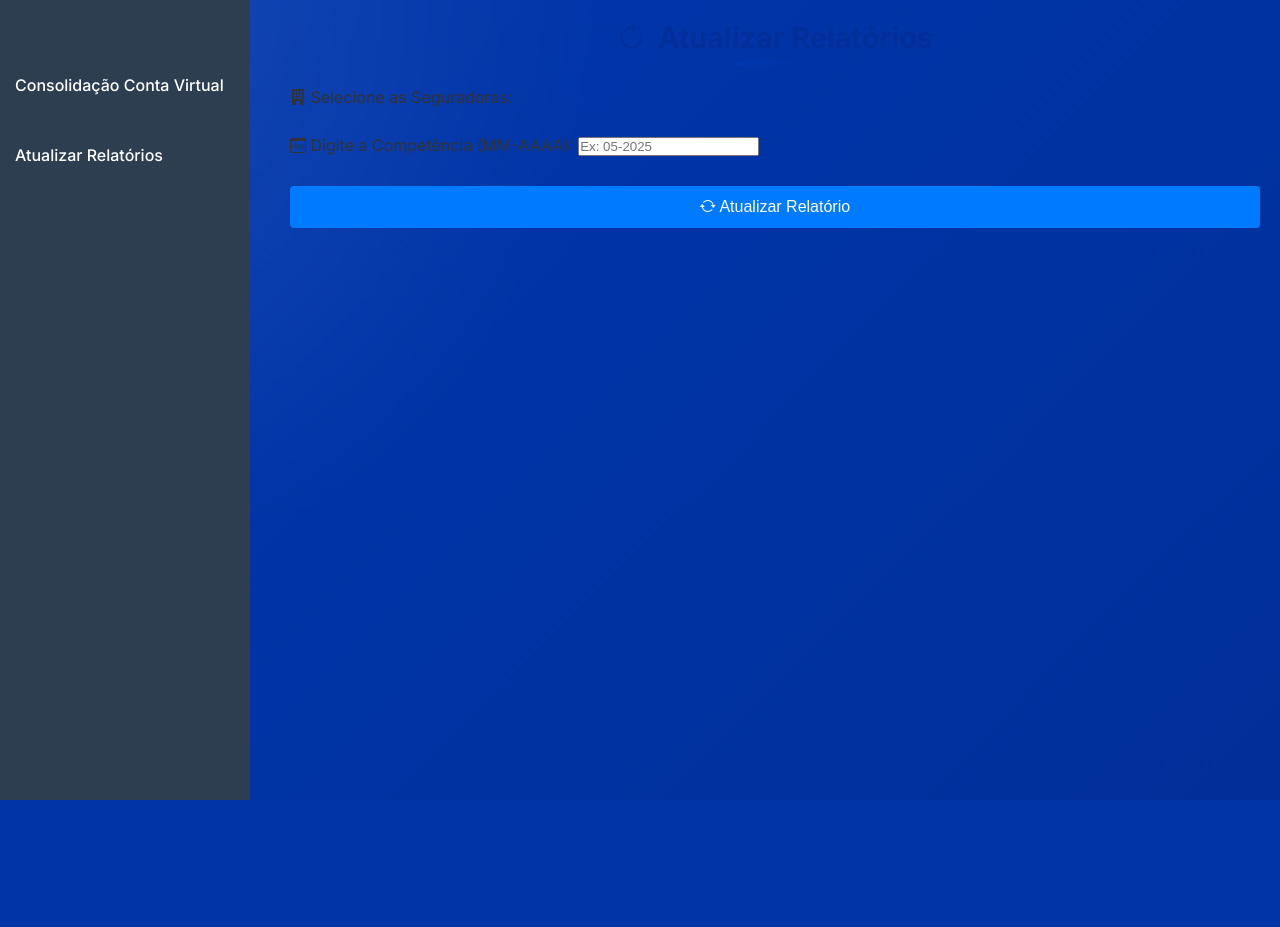
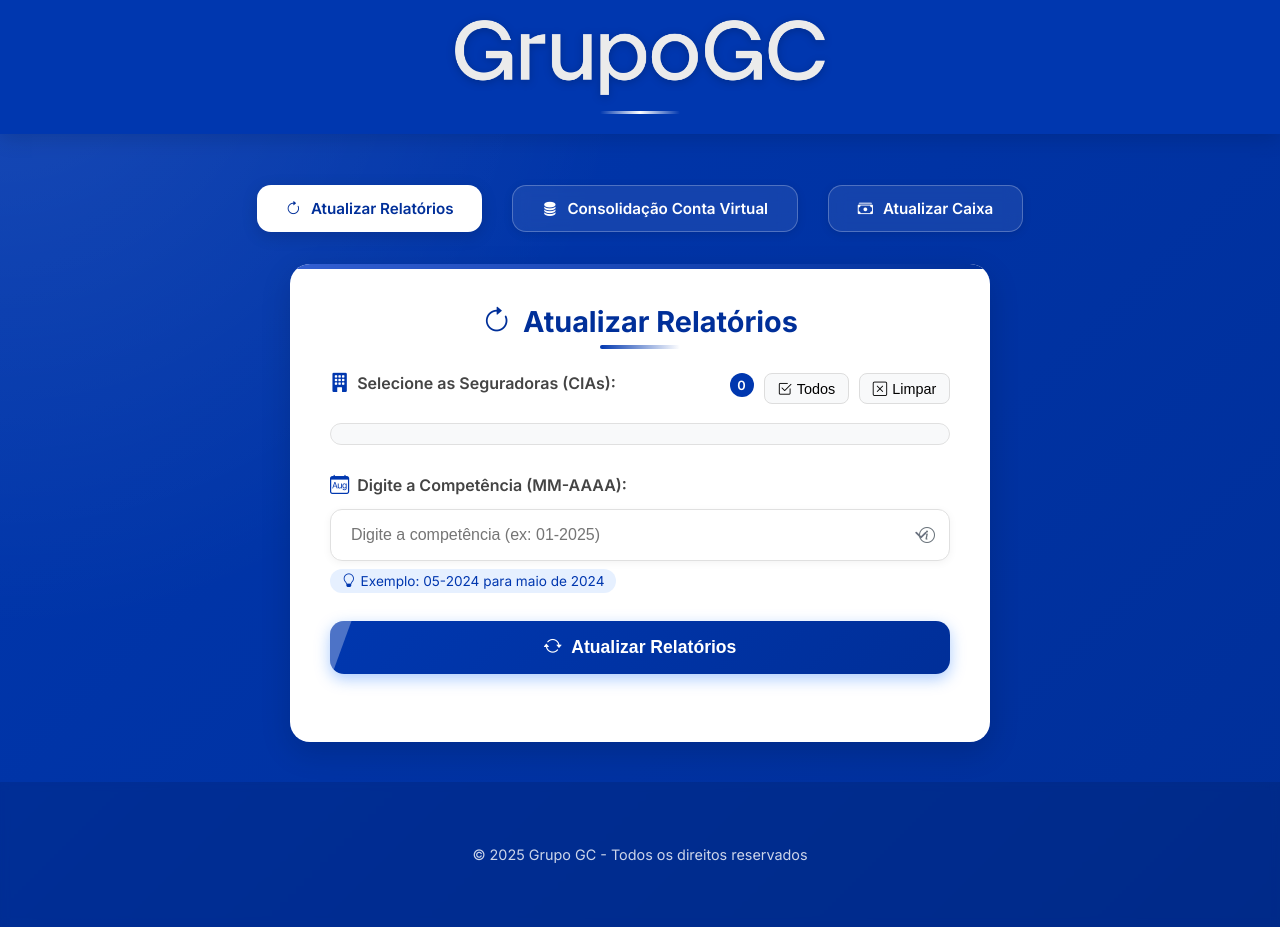
Before and after one commit to bruno-cassio/extrado_based, a Django app: page /atualizar-relatorios/ in a window 1280 px wide. Before the commit the page ends 800 px from the top, so only its background shows below. Run offline with Django 5.2, Linux system fonts and the light colour scheme.

Commit message:
base1dba

```diff
--- /dev/null
+++ b/extrato_app/extrato_app/static/extrato_app/js/atualizar_relatorios.js
@@ -0,0 +1,60 @@
+document.addEventListener("DOMContentLoaded", () => {
+  const ciaItems = document.querySelectorAll(".cia-item");
+  const selectedCount = document.getElementById("selected-count");
+  const ciasSelectedInput = document.getElementById("cias-selected");
+  const selectAllBtn = document.getElementById("select-all");
+  const deselectAllBtn = document.getElementById("deselect-all");
+  const form = document.querySelector("form");
+
+  let selectedCias = [];
+
+  function updateSelections() {
+    if (selectedCount) selectedCount.textContent = selectedCias.length;
+    if (ciasSelectedInput) ciasSelectedInput.value = JSON.stringify(selectedCias);
+    ciaItems.forEach(item => {
+      const ciaName = item.dataset.cia;
+      item.classList.toggle("selected", selectedCias.includes(ciaName));
+    });
+  }
+
+  ciaItems.forEach(item => {
+    item.addEventListener("click", () => {
+      const ciaName = item.dataset.cia;
+      const index = selectedCias.indexOf(ciaName);
+      index === -1 ? selectedCias.push(ciaName) : selectedCias.splice(index, 1);
+      updateSelections();
+    });
+  });
+
+  if (selectAllBtn) {
+    selectAllBtn.addEventListener("click", () => {
+      selectedCias = Array.from(ciaItems).map(item => item.dataset.cia);
+      updateSelections();
+    });
+  }
+
+  if (deselectAllBtn) {
+    deselectAllBtn.addEventListener("click", () => {
+      selectedCias = [];
+      updateSelections();
+    });
+  }
+
+  document.querySelectorAll('input[name="mes"]').forEach((competenciaInput) => {
+    competenciaInput.addEventListener('input', function (e) {
+      let value = e.target.value.replace(/\D/g, '');
+      if (value.length > 2) {
+        value = value.substring(0, 2) + '-' + value.substring(2, 6);
+      }
+      e.target.value = value;
+    });
+  });
+
+  if (form) {
+    form.addEventListener("submit", (e) => {
+      console.log("🔄 Executando atualização de relatórios...");
+    });
+  }
+
+  updateSelections();
+});
--- a/extrato_app/extrato_app/templates/atualizar_relatorios.html
+++ b/extrato_app/extrato_app/templates/atualizar_relatorios.html
@@ -4,135 +4,121 @@
 <html lang="pt-BR">
 <head>
   <meta charset="UTF-8">
-    <meta name="viewport" content="width=device-width, initial-scale=1.0">
   <title>Atualizar Relatórios | Grupo GC</title>
 
-    <link href="https://fonts.googleapis.com/css2?family=Inter:wght@300;400;500;600;700&display=swap" rel="stylesheet">
-    <link rel="stylesheet" href="https://cdn.jsdelivr.net/npm/bootstrap-icons@1.11.3/font/bootstrap-icons.min.css">
-    <link rel="stylesheet" href="{% static 'extrato_app/css/conta_virtual.css' %}">
-    <style>
-        .sidebar {
-            position: fixed;
-            top: 0;
-            left: 0;
-            width: 250px;
-            height: 100%;
-            background-color: #2c3e50;
-            color: white;
-            padding-top: 60px;
-            display: flex;
-            flex-direction: column;
-            gap: 20px;
-        }
-
-        .sidebar a {
-            color: white;
-            text-decoration: none;
-            padding: 15px;
-            display: block;
-            font-weight: 500;
-        }
-
-        .sidebar a:hover {
-            background-color: #34495e;
-        }
-
-        .main-content {
-            margin-left: 270px;
-            padding: 20px;
-        }
-
-        .cia-grid-container {
-            display: grid;
-            grid-template-columns: repeat(auto-fit, minmax(180px, 1fr));
-            gap: 15px;
-        }
-
-        .cia-card {
-            background: #f4f4f4;
-            border-radius: 8px;
-            padding: 15px;
-            text-align: center;
-            cursor: pointer;
-            transition: background 0.3s;
-        }
-
-        .cia-card.selected {
-            background: #d1ecf1;
-            font-weight: bold;
-        }
-
-        .btn-update {
-            margin-top: 30px;
-            display: block;
-            width: 100%;
-            padding: 12px;
-            background-color: #007bff;
-            border: none;
-            color: white;
-            font-size: 16px;
-            cursor: pointer;
-            border-radius: 4px;
-        }
-    </style>
+  <link href="https://fonts.googleapis.com/css2?family=Inter:wght@300;400;500;600;700&display=swap" rel="stylesheet" />
+  <link rel="stylesheet" href="https://cdn.jsdelivr.net/npm/bootstrap-icons@1.11.3/font/bootstrap-icons.min.css" />
+  <link rel="stylesheet" href="{% static 'extrato_app/css/conta_virtual.css' %}" />
 </head>
 <body>
 
-<div class="sidebar">
-    <a href="/">Consolidação Conta Virtual</a>
-    <a href="/atualizar-relatorios">Atualizar Relatórios</a>
+<div class="main-content">
+  <header>
+    <div class="header-content">
+      <a href="/">
+        <img src="{% static 'extrato_app/GRUPOGC_RGB_LOGOTIPO_OFFWHITE.png' %}" alt="IMAGEM LOGO" style="max-height:75px;">
+      </a>
+      <div class="header-divider"></div>
     </div>
+  </header>
 
-<div class="main-content">
-    <h2><i class="bi bi-arrow-clockwise"></i> Atualizar Relatórios</h2>
+  <div class="container">
+    <nav class="top-tabs">
+      <a href="/atualizar-relatorios" class="tab-btn {% if '/atualizar-relatorios' in request.path %}active{% endif %}">
+
+        <i class="bi bi-arrow-clockwise"></i>
+        Atualizar Relatórios
+      </a>
+      <a href="/" class="tab-btn {% if request.path == '/' %}active{% endif %}" >
+        <i class="bi bi-database-fill"></i>
+        Consolidação Conta Virtual
+      </a>
+      <a href="/atualizar-caixa" class="tab-btn {% if request.path == '/atualizar-caixa' %}active{% endif %}">
+        <i class="bi bi-cash-stack"></i>
+        Atualizar Caixa
+      </a>
+    </nav>
+
+    <div class="form-card">
+      <h2>
+        <i class="bi bi-arrow-clockwise"></i>
+        Atualizar Relatórios
+      </h2>
 
       <form method="POST" action="">
         {% csrf_token %}
 
         <div class="form-group">
-            <label><i class="bi bi-building-fill"></i> Selecione as Seguradoras:</label>
-            <div class="cia-grid-container">
+          <div class="selection-header">
+            <label class="form-label">
+              <i class="bi bi-building-fill"></i>
+              Selecione as Seguradoras (CIAs):
+            </label>
+            <div class="selection-actions">
+              <span class="selected-count" id="selected-count">0</span>
+              <button type="button" class="selection-action-btn" id="select-all">
+                <i class="bi bi-check2-square"></i> Todos
+              </button>
+              <button type="button" class="selection-action-btn" id="deselect-all">
+                <i class="bi bi-x-square"></i> Limpar
+              </button>
+            </div>
+          </div>
+
+          <div class="cias-container">
+            <div class="cias-grid" id="cias-list">
               {% for cia in cias_opt %}
-                <div class="cia-card" data-cia="{{ cia }}">
-                    {{ cia }}
+              <div class="cia-item" data-cia="{{ cia }}">
+                <div class="cia-checkbox"></div>
+                <span class="cia-name">{{ cia }}</span>
               </div>
               {% endfor %}
             </div>
-            <input type="hidden" name="cias_selected" id="cias-selected">
+          </div>
+
+          <input type="hidden" name="cias_selected" id="cias-selected" />
         </div>
 
         <div class="form-group">
-            <label><i class="bi bi-calendar-month"></i> Digite a Competência (MM-AAAA):</label>
-            <input type="text" name="mes" class="form-control" required
-                   placeholder="Ex: 05-2025"
-                   pattern="^(0[1-9]|1[0-2])-[0-9]{4}$">
+          <label class="form-label">
+            <i class="bi bi-calendar-month"></i>
+            Digite a Competência (MM-AAAA):
+          </label>
+          <div class="competencia-input">
+            <input
+              type="text"
+              class="form-select"
+              name="mes"
+              required
+              placeholder="Digite a competência (ex: 01-2025)"
+              pattern="^(0[1-9]|1[0-2])-[0-9]{4}$"
+              title="Digite no formato MM-AAAA, por exemplo: 01-2025"
+            />
+            <i class="bi bi-info-circle" title="Formato: MM-AAAA"></i>
+          </div>
+          <div class="info-badge">
+            <i class="bi bi-lightbulb"></i> Exemplo: 05-2024 para maio de 2024
+          </div>
         </div>
 
-        <button type="submit" class="btn-update">
-            <i class="bi bi-arrow-repeat"></i> Atualizar Relatório
+        <div class="form-group">
+          <button class="btn-primary" type="submit">
+            <i class="bi bi-arrow-repeat"></i>
+            Atualizar Relatórios
           </button>
+        </div>
       </form>
     </div>
+  </div>
 
-<script>
-    const ciaCards = document.querySelectorAll('.cia-card');
-    const inputCias = document.getElementById('cias-selected');
-    const selected = new Set();
+  <footer>
+    <div class="container">
+      <p>© 2025 Grupo GC - Todos os direitos reservados</p>
+    </div>
+  </footer>
+</div>
 
-    ciaCards.forEach(card => {
-        card.addEventListener('click', () => {
-            const cia = card.dataset.cia;
-            if (selected.has(cia)) {
-                selected.delete(cia);
-                card.classList.remove('selected');
-            } else {
-                selected.add(cia);
-                card.classList.add('selected');
-            }
-            inputCias.value = JSON.stringify(Array.from(selected));
-        });
-    });
-</script>
+<script src="{% static 'extrato_app/js/atualizar_relatorios.js' %}"></script>
 
 </body>
 </html>
```
Also changed, not shown: extrato_app/extrato_app/CoreData/dba.py (+0 -23 lines), 1 other file. Lines whose indentation alone changed are shown as unchanged.
